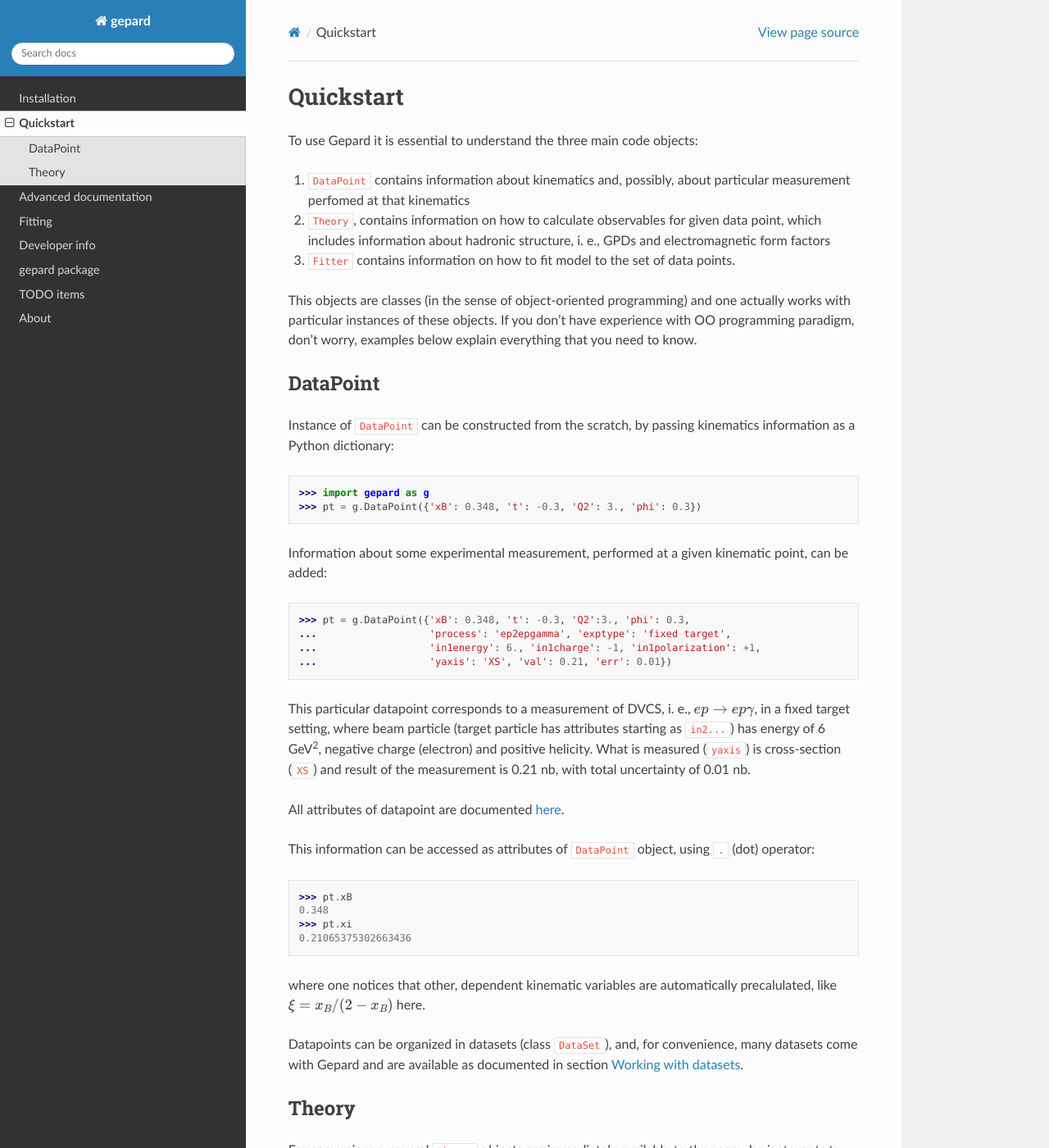
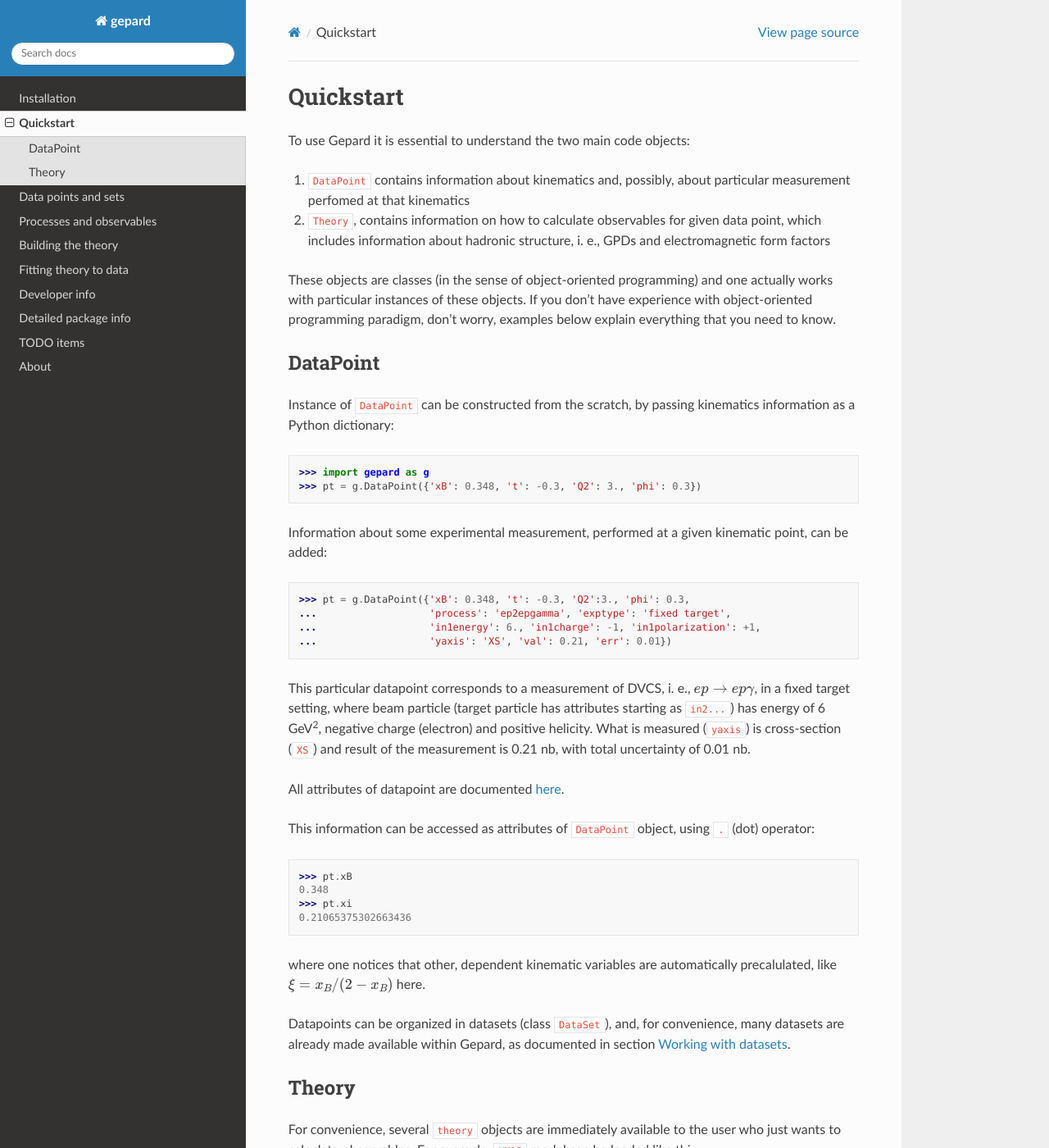
Before and after one commit to kkumer/gepard, a Sphinx documentation site: the page built from docs/source/quickstart.rst, in a window 1280 px wide and 1400 px high. Shown: the whole window at 82% size. Built offline with Sphinx 7.4.7 and the Read the Docs theme 2.0.0, drawn with Linux system fonts in a browser that asks for light colours; some of the changed text lies outside the part shown.

Commit message:
docs according to new structure

```diff
--- a/docs/source/fitting.rst
+++ b/docs/source/fitting.rst
@@ -1,6 +1,6 @@
-#######
-Fitting
-#######
+######################
+Fitting theory to data
+######################
 
 
 At the moment, only the standard least-squares fitting is implemented,
--- a/docs/source/gepard.rst
+++ b/docs/source/gepard.rst
@@ -1,7 +1,8 @@
-gepard package
-==============
+Detailed package info
+=====================
 
-This is a **comprehensive** documentation of the code for power users.
+This is a **comprehensive** documentation of the code for
+developers and power users.
 It is automatically generated from documentation strings embedded
 in the code itself.
 
--- a/docs/source/index.rst
+++ b/docs/source/index.rst
@@ -19,7 +19,9 @@
 
    install
    quickstart
-   advanced
+   data
+   observables
+   theory
    fitting
    developer
    gepard
--- a/docs/source/quickstart.rst
+++ b/docs/source/quickstart.rst
@@ -2,7 +2,7 @@
 Quickstart
 ##########
 
-To use Gepard it is essential to understand the three main code objects:
+To use Gepard it is essential to understand the two main code objects:
 
 #. ``DataPoint`` contains information about kinematics and, possibly,
    about particular measurement perfomed at that kinematics
@@ -11,13 +11,10 @@
    given data point, which includes information about hadronic structure,
    i. e., GPDs and electromagnetic form factors
 
-#. ``Fitter`` contains information on how to fit model to the set of
-   data points.
 
-
-This objects are classes (in the sense of object-oriented programming)
+These objects are classes (in the sense of object-oriented programming)
 and one actually works with particular instances of these objects.
-If you don't have experience with OO programming paradigm, don't worry,
+If you don't have experience with object-oriented programming paradigm, don't worry,
 examples below explain everything that you need to know.
 
 DataPoint
@@ -49,7 +46,7 @@
 What is measured (``yaxis``) is cross-section (``XS``) and result of the
 measurement is 0.21 nb, with total uncertainty of 0.01 nb.
 
-All attributes of datapoint are documented :ref:`here<datapoint-attributes>`.
+All attributes of datapoint are documented :ref:`here<tab-datapoint-attributes>`.
 
 
 This information can be accessed as attributes of ``DataPoint`` object,
@@ -66,8 +63,8 @@
 precalulated, like :math:`\xi = x_B / (2 - x_B)` here.
 
 Datapoints can be organized in datasets (class ``DataSet``), and, for
-convenience, many datasets come with Gepard and are available as
-documented in section :ref:`Working with datasets<datasets>`.
+convenience, many datasets are already made available within Gepard,
+as documented in section :ref:`Working with datasets<sec-datasets>`.
 
 
 Theory
@@ -96,7 +93,7 @@
    >>> th_KM15.BCA(pt)
    0.07397084871687629
 
-All implemented observables are listed :ref:`here<observables>`.
+All implemented observables are listed :ref:`here<tab-observables>`.
 
 
 Furthermore, values of Compton Form Factors are available, for
@@ -106,3 +103,20 @@
 
    >>> th_KM15.ImH(pt)
    2.807544271408012
+
+
+.. note::
+   Presently, you cannot calculate observable or form factor by directly specifying kinematics, like
+
+   .. code-block:: python
+
+   >>> th_KM15.ImH(x=0.348, t=-0.3, Q2=3)   # This will NOT work
+   Traceback (most recent call last):
+   ...
+   TypeError: HybridCFF.ImH() got an unexpected keyword argument 'x'
+
+   You have to create a `DataPoint` object first:
+
+   >>> pt = g.DataPoint({'xB': 0.348, 't': -0.3, 'Q2': 3})
+   >>> th_KM15.ImH(pt)  # This will work
+   2.8075
```
Also changed, not shown: other parts of docs/source/quickstart.rst (+1 -1 lines), docs/source/data.rst (renamed from docs/source/advanced.rst, +24 -50 lines), docs/source/observables.rst (added, +54 -0 lines), docs/source/theory.rst (added, +22 -0 lines).
